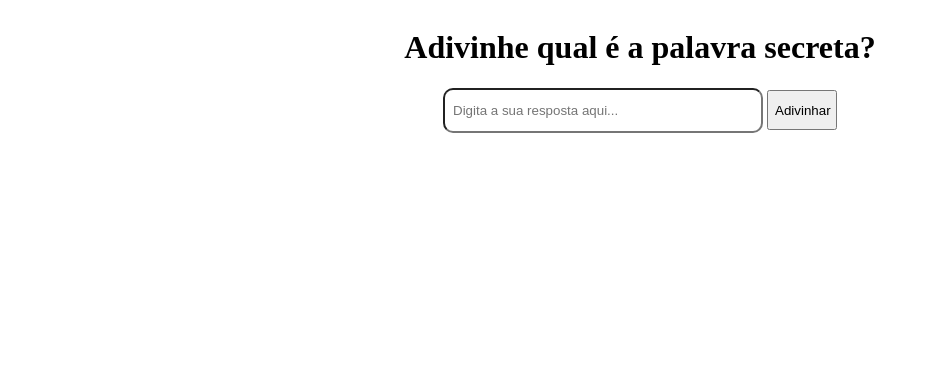
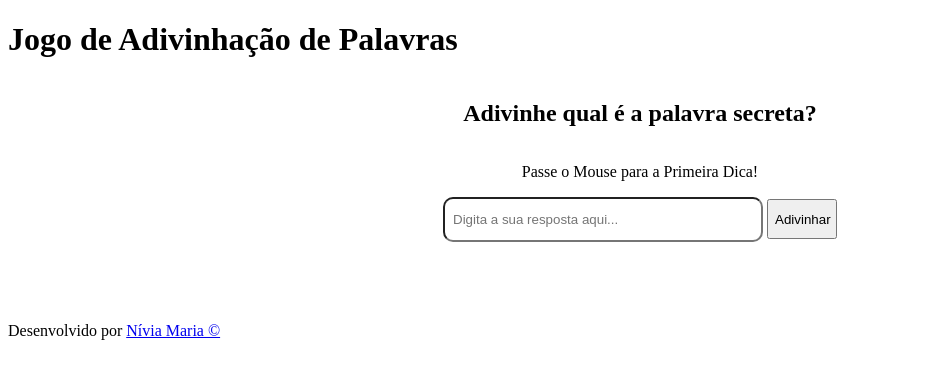
Before and after one commit to NiviaMAC/NovaTec_primeiro, a plain HTML site: page index.html in a window 1280 px wide. Shown: the whole page, without its empty margins (0-928 px from the left). Drawn offline with Linux system fonts and the light colour scheme.

Commit message:
Acrescentando header e footer
Acrescentei o header e footer, mais a function mostrar_dica()

```diff
--- a/index.html
+++ b/index.html
@@ -7,8 +7,14 @@
     <link rel="stylesheet" href="estilos.css">
 </head>
 <body>
+
+    <header>
+        <h1>Jogo de Adivinhação de Palavras</h1>
+    </header>
+
     <div class="container">
-        <h1>Adivinhe qual é a palavra secreta?</h1>
+        <h2>Adivinhe qual é a palavra secreta?</h2>
+        <p id="paragrafo_dicas" onmouseenter="mostrar_dica()">Passe o Mouse para a Primeira Dica!</p>
         <div class="input_container">
             <input type="text" id="txt_input" placeholder="Digita a sua resposta aqui...">
             <button class="btn" onclick="Adivinhar()">Adivinhar</button>
@@ -21,6 +27,10 @@
         <p id="paragrafo_tentativas"></p>
     </div>
 
+    <footer>
+        <p>Desenvolvido por <a href="https://github.com/NiviaMAC" target="_blank">Nívia Maria &copy;</a></p>
+    </footer>
+
 
     <script src="script.js"></script>
 </body>
--- a/script.js
+++ b/script.js
@@ -40,3 +40,10 @@ function Adivinhar(){
         }
     }
 }
+
+function mostrar_dica(){ //a função 'void' não retorna um valor
+    paragrafo_dicas.textContent = `Dica: ${dicas[0]}` //Vale ressaltar que deve estar entre crase para funcionar. Mas
+    // eu poderia concatenar fazendo assim também: "Dica: " + dicas[0]. Todavia, o sinal de + não é uma soma
+    // e, sim, concatenar string.
+
+}
```
